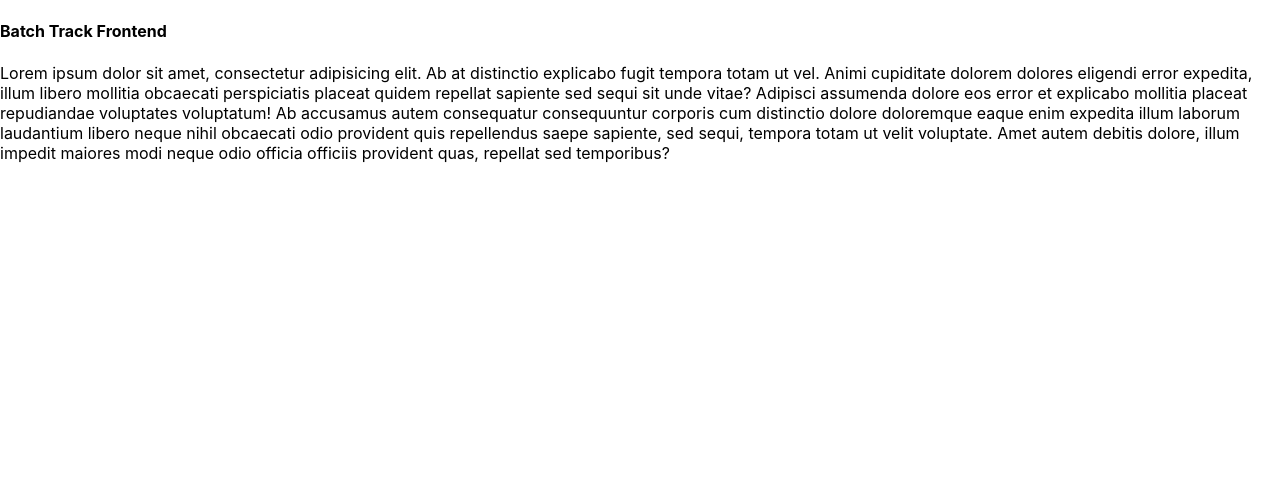
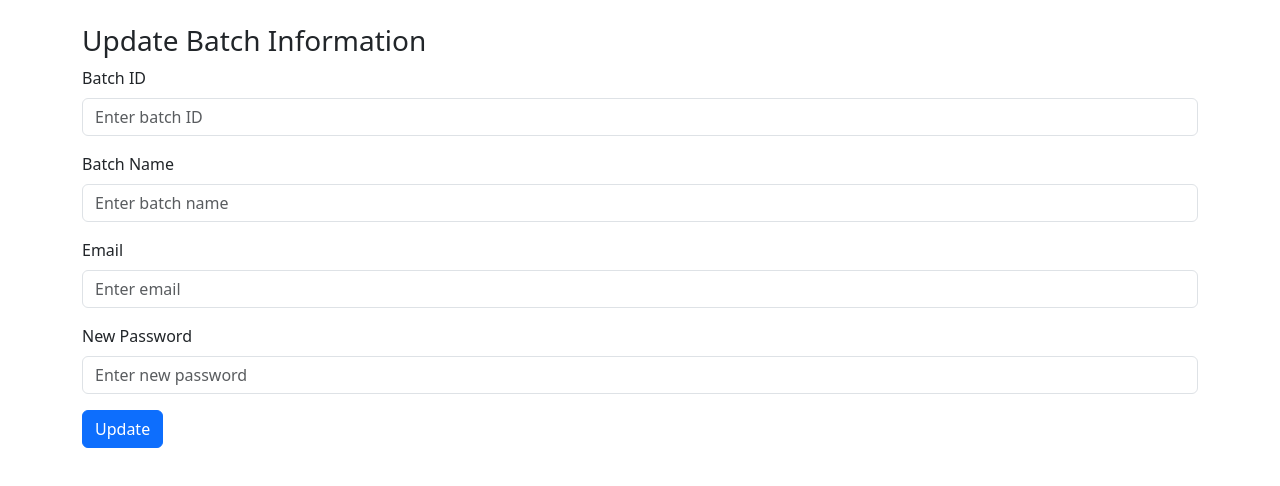
Before and after one commit to sasjb/Batch-Track-Frontend, a React (Create React App) app: page / in a window 1280 px wide. Shown: the top 486 px of the page. Built offline with nearby package versions, Linux system fonts and the light colour scheme.

Commit message:
UpdateForm are added

```diff
--- a/package.json
+++ b/package.json
@@ -6,6 +6,8 @@
     "@testing-library/jest-dom": "^5.17.0",
     "@testing-library/react": "^13.4.0",
     "@testing-library/user-event": "^13.5.0",
+    "axios": "^1.7.7",
+    "bootstrap": "^5.3.3",
     "react": "^18.3.1",
     "react-dom": "^18.3.1",
     "react-scripts": "5.0.1",
--- a/src/App.js
+++ b/src/App.js
@@ -7,7 +7,7 @@ function App() {
    <Fragment>
      <h4>Batch Track Frontend</h4>
      <p>
-       Lorem ipsum dolor sit amet, consectetur adipisicing elit. Ab at distinctio explicabo fugit tempora totam ut vel. Animi cupiditate dolorem dolores eligendi error expedita, illum libero mollitia obcaecati perspiciatis placeat quidem repellat sapiente sed sequi sit unde vitae? Adipisci assumenda dolore eos error et explicabo mollitia placeat repudiandae voluptates voluptatum! Ab accusamus autem consequatur consequuntur corporis cum distinctio dolore doloremque eaque enim expedita illum laborum laudantium libero neque nihil obcaecati odio provident quis repellendus saepe sapiente, sed sequi, tempora totam ut velit voluptate. Amet autem debitis dolore, illum impedit maiores modi neque odio officia officiis provident quas, repellat sed temporibus?
+      This is Abdus Salam Sojib form department of CSE in Jahangirnagar University.
      </p>
    </Fragment>
   );
--- /dev/null
+++ b/src/Componets/Update.js
@@ -0,0 +1,13 @@
+import React from 'react'
+
+const Update = () => {
+  return (
+    <div className="container">
+      <h3>Actions</h3>
+      <button type="button" className="btn btn-primary m-2">Update</button>
+      <button type="button" className="btn btn-success m-2">Submit</button>
+    </div>
+  )
+}
+
+export default Update
--- /dev/null
+++ b/src/Componets/UpdateForm.js
@@ -0,0 +1,113 @@
+import React, { useState } from 'react';
+import axios from 'axios';
+
+const UpdateBatchForm = () => {
+  const [formData, setFormData] = useState({
+    batchId: '',
+    name: '',
+    email: '',
+    password: '',
+  });
+  const [error, setError] = useState('');
+  const [successMessage, setSuccessMessage] = useState('');
+
+  // Update form data when input changes
+  const handleChange = (e) => {
+    const { name, value } = e.target;
+    setFormData((prevData) => ({
+      ...prevData,
+      [name]: value,
+    }));
+    setError('');
+  };
+
+  const handleSubmit = async (e) => {
+    e.preventDefault();
+
+    try {
+      // Send the batchId in headers and the data in the request body
+      const response = await axios.put(
+        'http://127.0.0.1:5000/api/batch/updateBatch',
+        {
+          name: formData.name,
+          email: formData.email,
+          password: formData.password,
+        },
+        {
+          headers: {
+            'id': formData.batchId,
+          },
+        }
+      );
+
+      setSuccessMessage(response.data.message);
+      setFormData({ batchId: '', name: '', email: '', password: '' });
+    } catch (error) {
+      console.error("Error updating batch:", error);
+      setError(error.response ? error.response.data.message : "Failed to update batch information.");
+    }
+  };
+
+  return (
+    <div className="container mt-4">
+      <h3>Update Batch Information</h3>
+      <form onSubmit={handleSubmit}>
+        <div className="mb-3">
+          <label htmlFor="batchId" className="form-label">Batch ID</label>
+          <input
+            type="text"
+            className="form-control"
+            id="batchId"
+            name="batchId"
+            value={formData.batchId}
+            onChange={handleChange}
+            placeholder="Enter batch ID"
+            required
+          />
+        </div>
+        <div className="mb-3">
+          <label htmlFor="name" className="form-label">Batch Name</label>
+          <input
+            type="text"
+            className="form-control"
+            id="name"
+            name="name"
+            value={formData.name}
+            onChange={handleChange}
+            placeholder="Enter batch name"
+          />
+        </div>
+        <div className="mb-3">
+          <label htmlFor="email" className="form-label">Email</label>
+          <input
+            type="email"
+            className="form-control"
+            id="email"
+            name="email"
+            value={formData.email}
+            onChange={handleChange}
+            placeholder="Enter email"
+          />
+        </div>
+        <div className="mb-3">
+          <label htmlFor="password" className="form-label">New Password</label>
+          <input
+            type="password"
+            className="form-control"
+            id="password"
+            name="password"
+            value={formData.password}
+            onChange={handleChange}
+            placeholder="Enter new password"
+          />
+        </div>
+
+        {error && <p className="text-danger">{error}</p>}
+        {successMessage && <p className="text-success">{successMessage}</p>}
+        <button type="submit" className="btn btn-primary">Update</button>
+      </form>
+    </div>
+  );
+};
+
+export default UpdateBatchForm;
--- a/src/index.js
+++ b/src/index.js
@@ -3,11 +3,15 @@ import ReactDOM from 'react-dom/client';
 import './index.css';
 import App from './App';
 import reportWebVitals from './reportWebVitals';
+import 'bootstrap/dist/css/bootstrap.min.css';
+import Update from './Componets/Update';
+import UpdateForm from './Componets/UpdateForm';
+
 
 const root = ReactDOM.createRoot(document.getElementById('root'));
 root.render(
   <React.StrictMode>
-    <App />
+    <UpdateForm/>
   </React.StrictMode>
 );
 
```
Also changed, not shown: 1 other file (tests, documents, lock files or other folders).
